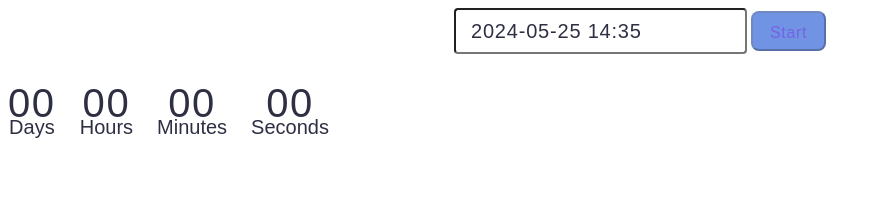
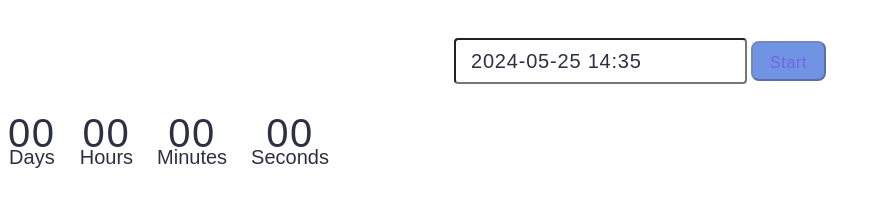
Before and after one commit to TatiYas/goit-js-hw-10, a website built with Vite: page src/1-timer.html in a window 1280 px wide. Shown: the whole page, without its empty margins (0-880 px from the left). Built offline with nearby package versions, Linux system fonts and the light colour scheme.

Commit message:
Update_14

```diff
--- a/src/1-timer.html
+++ b/src/1-timer.html
@@ -8,7 +8,7 @@
   </head>
   <body>
     <div class="container">
-
+      <div class="wrapper">
     <input type="text" id="datetime-picker" />
     <button type="button" data-start>Start</button>
 
@@ -32,6 +32,7 @@
       </div>
     </div>
   </div>
+</div>
     <script src="./js/1-timer.js" type="module"></script>
   </body>
 </html>
--- a/src/css/1-timer.css
+++ b/src/css/1-timer.css
@@ -1,9 +1,13 @@
 
 
 .container {
-    margin-bottom: 20px;
+   padding-top: 30px;
+  text-align: center;
+  }
+  .wrapper {
     text-align: center;
   }
+
   .field {
     text-align: center;
   }
```
